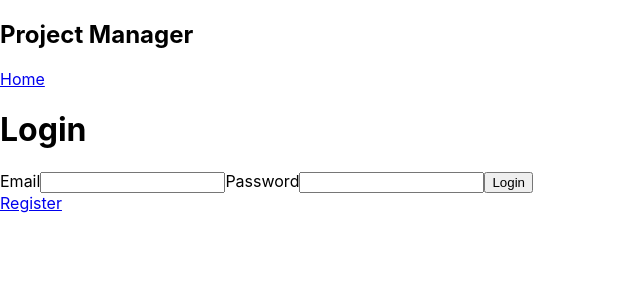
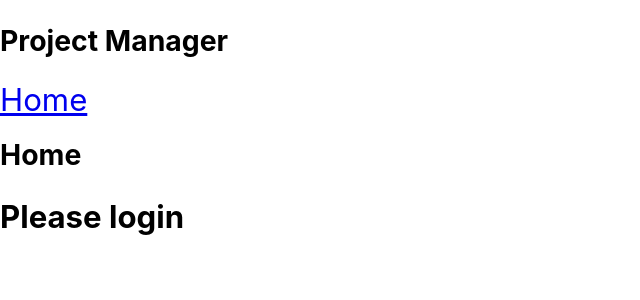
Before and after one commit to venoblin/teamhub-frontend, a React (Create React App) app: page / in a window 1280 px wide. Before the commit this address led to /login. Shown: the top 300 px of the page, without its empty margins (0-640 px from the left). Built offline with nearby package versions, Linux system fonts and the light colour scheme; no server answers.

Commit message:
added conditional rendering

```diff
--- a/src/App.tsx
+++ b/src/App.tsx
@@ -1,5 +1,5 @@
 import './styles/App.css'
-import { useContext } from 'react'
+import { useContext, useEffect } from 'react'
 import { Route, Routes } from 'react-router-dom'
 import { UserContext } from './contexts/UserContext'
 import NavBar from './components/NavBar'
@@ -23,6 +23,7 @@ const App = () => {
         </Routes>
       ) : (
         <Routes>
+          <Route path='/' element={<Home />} />
           <Route path='/login' element={<Login />} />
           <Route path='/register' element={<Register />} />
           <Route path='*' element={<NotFound />} />
--- a/src/components/routes/Home.tsx
+++ b/src/components/routes/Home.tsx
@@ -1,13 +1,27 @@
 import '../../styles/Home.css'
+import { useContext } from 'react'
+import { UserContext } from '../../contexts/UserContext'
 import RecentProjects from '../RecentProjects'
 import Feed from '../Feed'
 
 const Home = () => {
+  const userContext = useContext(UserContext)
+
   return (
     <div className="home">
       <h1>Home</h1>
-      <RecentProjects />
-      <Feed />
+
+      {userContext?.authenticated ? (
+        <div>
+          <RecentProjects />
+          <Feed />
+        </div>
+      ) : (
+        <div>
+          <h2>Please login</h2>
+        </div>
+      )}
+
     </div>
   )
 }
--- a/src/components/routes/NotFound.tsx
+++ b/src/components/routes/NotFound.tsx
@@ -7,12 +7,6 @@ const NotFound = () => {
   const userContext = useContext(UserContext)
   const navigate = useNavigate()
 
-  useEffect(() => {
-    if (!userContext?.authenticated) {
-      navigate('/login')
-    }
-  }, [])
-
   return (
     <div className='not-found'>
       <h1>404 Not Found!</h1>
--- a/src/styles/App.css
+++ b/src/styles/App.css
@@ -1 +1,3 @@
-/*# sourceMappingURL=App.css.map */
+* {
+  font-size: 1.1em;
+}/*# sourceMappingURL=App.css.map */
--- a/src/styles/App.scss
+++ b/src/styles/App.scss
@@ -0,0 +1,3 @@
+* {
+  font-size: 1.1em;
+}
```
Also changed, not shown: 1 other file (tests, documents, lock files or other folders).
